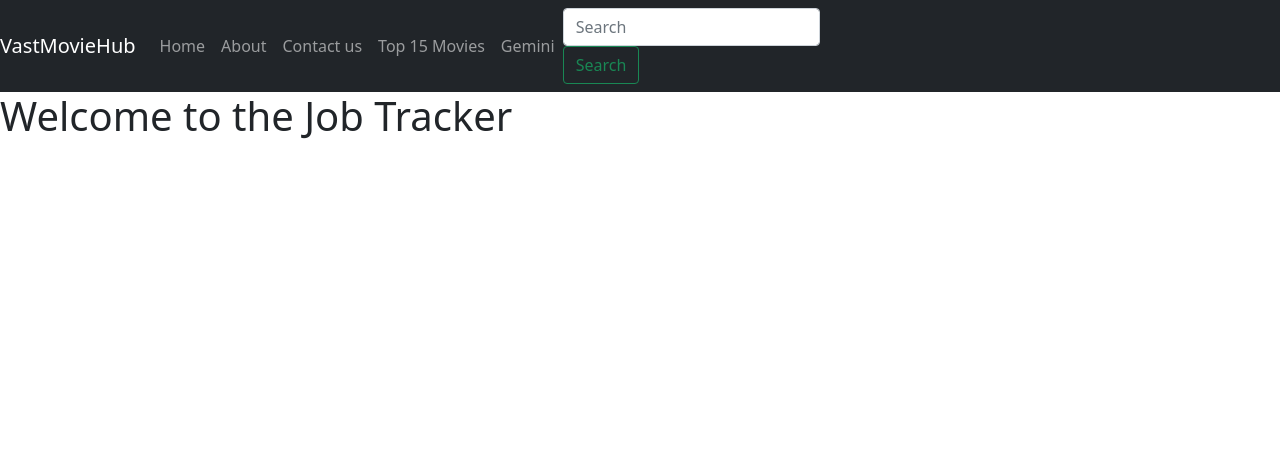
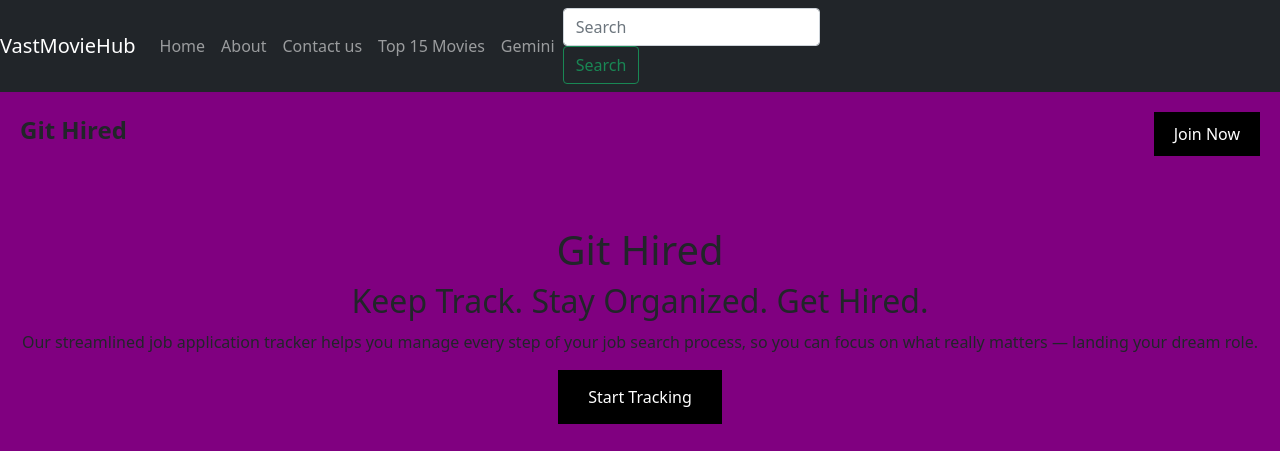
Before and after one commit to Vasileios20/JobAppTracker, a Django app: page / in a window 1280 px wide; the page is wider, and only the part inside the window is pictured. Shown: the top 451 px of that part. Before the commit the page ends 139 px from the top of that part, so only its background shows below. Run offline with Django 4.2, Linux system fonts and the light colour scheme; some libraries are stand-ins or nearby versions.

Commit message:
add itinital css and html for index.html

```diff
--- a/home/templates/index.html
+++ b/home/templates/index.html
@@ -1,14 +1,40 @@
 {% extends "base.html" %}
 
 {% block title %}
-Job Tracker
+Git Hired
 {% endblock %}
 
 {% block content %}
 
-<div>
-    <h1>Welcome to the Job Tracker</h1>
+<header class="header">
+    <h1 class="logo">Git Hired</h1>
+    <button class="join-button">Join Now</button>
+</header>
 
-</div>
+<main class="main-container">
+    <h1>Git Hired</h1>
+    <h2>Keep Track. Stay Organized. Get Hired.</h2>
+    <p>Our streamlined job application tracker helps you manage every step of your job search process, so you can focus on what really matters — landing your dream role.</p>
+    <button class="start-tracking">Start Tracking</button>
+</main>
+
+<section class="icon-section">
+    <article class="icon">
+        <img src="application tracking icon" alt="Track your applications">
+        <p>Track your applications</p>
+    </article>
+    <article class="icon">
+        <img src="calendar icon" alt="Stay on top of deadlines">
+        <p>Stay on top of deadlines</p>
+    </article>
+    <article class="icon">
+        <img src="interview icon" alt="Prep for Interviews">
+        <p>Prep for Interviews</p>
+    </article>
+    <article class="icon">
+        <img src="technical challenges icon" alt="Practice Technical Challenges">
+        <p>Practice Technical Challenges</p>
+    </article>
+</section>
 
 {% endblock %}
--- a/static/css/style.css
+++ b/static/css/style.css
@@ -0,0 +1,57 @@
+body {
+    background-color: purple;
+    margin: 0;
+    padding: 0;
+}
+
+/* index.html */
+
+.header {
+    display: flex;
+    justify-content: space-between;
+    align-items: center;
+    padding: 20px;
+}
+
+.logo {
+    font-size: 24px;
+    font-weight: bold;
+}
+
+.join-button {
+    padding: 10px 20px;
+    background-color: black;
+    color: white;
+    border: none;
+    cursor: pointer;
+}
+
+.main-container {
+    display: flex;
+    flex-direction: column;
+    align-items: center;
+    text-align: center;
+    padding: 50px 20px;
+}
+
+.main-container h2 {
+    margin-bottom: 10px;
+}
+
+.start-tracking {
+    padding: 15px 30px;
+    background-color: black;
+    color: white;
+    border: none;
+    cursor: pointer;
+}
+
+.icon-section {
+    display: flex;
+    justify-content: space-around;
+    padding: 40px 20px;
+}
+
+.icon {
+    text-align: center;
+}
```
